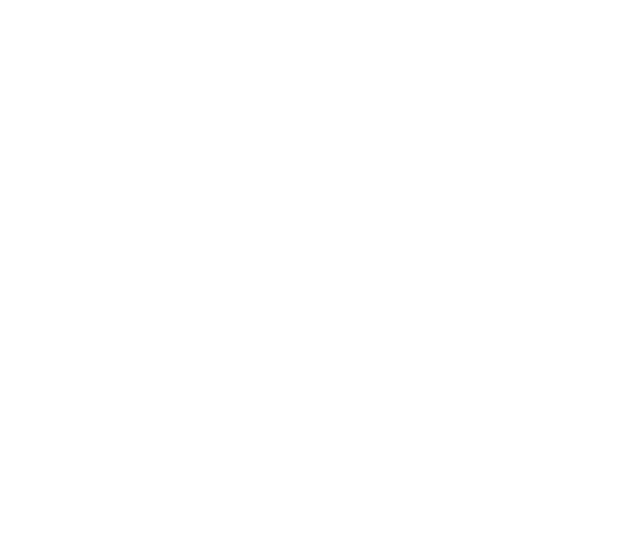
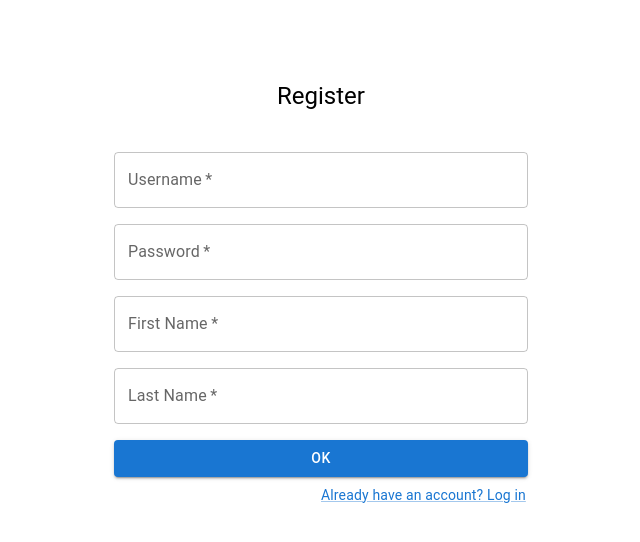
Before and after one commit to KislyjKisel/frontpg2, a React (Create React App) app: page /register in a window 1280 px wide. Before the commit this address had no page. Shown: the top 542 px of the page, without its empty margins (319-959 px from the left). Built offline with nearby package versions, Linux system fonts and the light colour scheme; what http-status-codes would draw is missing.

Commit message:
AuthForm component

```diff
--- a/src/App.js
+++ b/src/App.js
@@ -12,7 +12,7 @@ function App() {
         <AuthProvider>
             <BrowserRouter>
                 <Routes>
-                    <Route path="/registration" element={
+                    <Route path="/register" element={
                         <OnlyUnauthenticated redirect='/'>
                             <Registration />
                         </OnlyUnauthenticated>
--- /dev/null
+++ b/src/components/Auth/Form/auto.js
@@ -0,0 +1,70 @@
+import { useMemo, useState } from 'react';
+
+import AuthForm from '.';
+import AuthTextField from '../TextField';
+
+
+export const FieldKind = {
+    Text: 1,
+};
+
+function createAutoAuthForm(fields, initialFormState) {
+    return ({
+        header,
+        alternativePath,
+        alternativeText,
+        submitLabel,
+        onSubmit,
+    }) => {
+        const [formState, setFormState] = useState(initialFormState);
+
+        const handleChange = (e) => {
+            setFormState({
+                ...formState,
+                [e.target.name]: e.target.value,
+            })
+        };
+
+        return (
+            <AuthForm
+                header={header}
+                alternativePath={alternativePath}
+                alternativeText={alternativeText}
+                submitLabel={submitLabel}
+                onSubmit={e => onSubmit(formState, e)}
+            >
+                {fields.map((field, fieldIdx) => {
+                    switch(field.kind) {
+                        case FieldKind.Text:
+                            return (
+                                <AuthTextField
+                                    key={`field-${fieldIdx}`}
+                                    required
+                                    name={field.name}
+                                    label={field.label}
+                                    value={formState[field.name]}
+                                    type={field.type}
+                                    onChange={handleChange}
+                                />
+                            );
+                    }
+                })}
+            </AuthForm>
+        );
+    };
+}
+
+export function useAutoAuthForm(stringifiedFields) {
+    return useMemo(() => {
+        const fields = JSON.parse(stringifiedFields);
+        let initialFormState = {};
+        fields.forEach(field => {
+            switch(field.kind) {
+                case FieldKind.Text:
+                    initialFormState[field.name] = "";
+                    break;
+            }
+        });
+        return createAutoAuthForm(fields, initialFormState);
+    }, [stringifiedFields]);
+}
--- /dev/null
+++ b/src/components/Auth/Form/index.js
@@ -0,0 +1,54 @@
+import { Link as RLink } from 'react-router-dom';
+import { Box, Button, Container, Typography, Link } from '@mui/material';
+import Grid2 from '@mui/material/Unstable_Grid2/Grid2';
+
+import authFormStyles from './styles';
+
+
+export default function AuthForm({
+    onSubmit,
+    header,
+    alternativePath,
+    alternativeText,
+    submitLabel,
+    children,
+}) {
+    return (
+        <Container maxWidth="sm" sx={authFormStyles.container}>
+            <Box sx={authFormStyles.outerBox}>
+                <Typography component="h1" variant="h5">
+                    {header}
+                </Typography>
+                <Box
+                    component="form"
+                    onSubmit={onSubmit}
+                    sx={authFormStyles.form}
+                >
+                    {children}
+                    <Button
+                        variant="contained"
+                        fullWidth
+                        type="submit"
+                    >
+                        {submitLabel}
+                    </Button>
+                </Box>
+                <Grid2
+                    container
+                    spacing={0}
+                    sx={authFormStyles.alternativesGrid}
+                >
+                    <Grid2 item xsOffset={6} xs>
+                        <Link
+                            component={RLink}
+                            to={alternativePath}
+                            variant="body2"
+                        >
+                            {alternativeText}
+                        </Link>
+                    </Grid2>
+                </Grid2>
+            </Box>
+        </Container>
+    );
+}
--- /dev/null
+++ b/src/components/Auth/Form/styles.js
@@ -0,0 +1,28 @@
+const authFormStyles = {
+    container: {
+        alignItems: "center"
+    },
+    outerBox: {
+        mt: 10,
+        ml: "auto",
+        mr: "auto",
+        display: "flex",
+        flexDirection: "column",
+        alignItems: "center",
+        width: "75%",
+    },
+    form: {
+        mt: 5,
+        display: "flex",
+        flexDirection: "column",
+        alignItems: "center",
+        gap: 2,
+        width: "100%",
+    },
+    alternativesGrid: {
+        mt: 1,
+        width: "100%",
+    },
+};
+
+export default authFormStyles;
--- /dev/null
+++ b/src/components/Auth/TextField.js
@@ -0,0 +1,23 @@
+import { TextField } from '@mui/material';
+
+export default function AuthTextField({
+    required,
+    name,
+    label,
+    type = undefined,
+    value,
+    onChange,
+}) {
+    return (
+        <TextField
+            variant="outlined"
+            required={required}
+            name={name}
+            fullWidth
+            label={label}
+            type={type}
+            value={value}
+            onChange={onChange}
+        />
+    );
+}
--- a/src/pages/Login.js
+++ b/src/pages/Login.js
@@ -1,26 +1,30 @@
-import { useState } from 'react';
-import { useNavigate, Link as RLink } from "react-router-dom";
-import { Box, Button, Container, Link, TextField, Typography } from '@mui/material';
-import Grid2 from '@mui/material/Unstable_Grid2/Grid2';
+import { useNavigate } from "react-router-dom";
 
 import requestAuth, { setTokens } from '../requests/auth';
+import { FieldKind, useAutoAuthForm } from '../components/Auth/Form/auto';
 
 
-export function Login(props) {
+const loginFormFields = JSON.stringify([
+    {
+        kind: FieldKind.Text,
+        name: 'login',
+        label: 'Username',
+        required: true
+    },
+    {
+        kind: FieldKind.Text,
+        name: 'password',
+        label: 'Password',
+        required: true,
+        type: 'password'
+    },
+]);
+
+export function Login() {
     const navigate = useNavigate();
-    const [loginFormState, setLoginFormState] = useState({
-        login: "",
-        password: "",
-    });
+    const AutoAuthForm = useAutoAuthForm(loginFormFields);
 
-    const handleChange = (e) => {
-        setLoginFormState({
-            ...loginFormState,
-            [e.target.name]: e.target.value,
-        })
-    };
-
-    const handleSubmit = async (e) => {
+    const handleSubmit = async (loginFormState, e) => {
         e.preventDefault();
         try {
             const { data: tokens } = await requestAuth.login({ ...loginFormState });
@@ -33,79 +37,12 @@ export function Login(props) {
     };
 
     return (
-        <Container maxWidth="sm" sx={{ alignItems: "center" }}>
-            <Box
-                sx={{
-                    mt: 10,
-                    ml: "auto",
-                    mr: "auto",
-                    display: "flex",
-                    flexDirection: "column",
-                    alignItems: "center",
-                    width: "75%",
-                }}
-            >
-                <Typography component="h1" variant="h5">
-                    Login
-                </Typography>
-                <Box
-                    component="form"
-                    onSubmit={handleSubmit}
-                    sx={{
-                        mt: 5,
-                        display: "flex",
-                        flexDirection: "column",
-                        alignItems: "center",
-                        gap: 2,
-                        width: "100%",
-                    }}
-                >
-                    <TextField
-                        variant="outlined"
-                        required
-                        name="login"
-                        fullWidth
-                        label="Login"
-                        value={loginFormState.login}
-                        onChange={handleChange}
-                    />
-                    <TextField
-                        variant="outlined"
-                        required
-                        fullWidth
-                        name="password"
-                        type="password"
-                        label="Password"
-                        value={loginFormState.password}
-                        onChange={handleChange}
-                    />
-                    <Button
-                        variant="contained"
-                        fullWidth
-                        type="submit"
-                    >
-                        Login
-                    </Button>
-                </Box>
-                <Grid2
-                    container
-                    spacing={0}
-                    sx={{
-                        mt: 1,
-                        width: "100%",
-                    }}
-                >
-                    <Grid2 item xsOffset={6} xs>
-                        <Link
-                            component={RLink}
-                            to="/registration"
-                            variant="body2"
-                        >
-                            Don't have an account? Register
-                        </Link>
-                    </Grid2>
-                </Grid2>
-            </Box>
-        </Container>
+        <AutoAuthForm
+            header='Log in'
+            alternativePath='/register'
+            alternativeText="Don't have an account? Register"
+            submitLabel='OK'
+            onSubmit={handleSubmit}
+        />
     );
 }
--- a/src/pages/Registration.js
+++ b/src/pages/Registration.js
@@ -1,28 +1,42 @@
-import { useNavigate, Link as RLink } from "react-router-dom";
-import { useState } from 'react';
-import { Box, Button, Container, Link, TextField, Typography } from '@mui/material';
-import Grid2 from '@mui/material/Unstable_Grid2/Grid2';
+import { useNavigate } from "react-router-dom";
 
 import requestAuth, { setTokens } from '../requests/auth';
+import { FieldKind, useAutoAuthForm } from '../components/Auth/Form/auto';
 
 
-export function Registration(props) {
+const regFormFields = JSON.stringify([
+    {
+        kind: FieldKind.Text,
+        name: 'login',
+        label: 'Username',
+        required: true
+    },
+    {
+        kind: FieldKind.Text,
+        name: 'password',
+        label: 'Password',
+        required: true,
+        type: 'password'
+    },
+    {
+        kind: FieldKind.Text,
+        name: 'firstName',
+        label: 'First Name',
+        required: true,
+    },
+    {
+        kind: FieldKind.Text,
+        name: 'lastName',
+        label: 'Last Name',
+        required: true,
+    },
+]);
+
+export function Registration() {
     const navigate = useNavigate();
-    const [regFormState, setRegFormState] = useState({
-        login: "",
-        password: "",
-        firstName: "",
-        lastName: "",
-    });
+    const AutoAuthForm = useAutoAuthForm(regFormFields);
 
-    const handleChange = (e) => {
-        setRegFormState({
-            ...regFormState,
-            [e.target.name]: e.target.value,
-        })
-    };
-
-    const handleSubmit = async (e) => {
+    const handleSubmit = async (regFormState, e) => {
         e.preventDefault();
         try {
             const { data: tokens } = await requestAuth.register({ ...regFormState });
@@ -35,97 +49,12 @@ export function Registration(props) {
     };
 
     return (
-        <Container maxWidth="sm" sx={{ alignItems: "center" }}>
-            <Box
-                sx={{
-                    mt: 10,
-                    ml: "auto",
-                    mr: "auto",
-                    display: "flex",
-                    flexDirection: "column",
-                    alignItems: "center",
-                    width: "75%",
-                }}
-            >
-                <Typography component="h1" variant="h5">
-                    Register
-                </Typography>
-                <Box
-                    component="form"
-                    onSubmit={handleSubmit}
-                    sx={{
-                        mt: 5,
-                        display: "flex",
-                        flexDirection: "column",
-                        alignItems: "center",
-                        gap: 2,
-                        width: "100%",
-                    }}
-                >
-                    <TextField
-                        variant="outlined"
-                        required
-                        fullWidth
-                        name="login"
-                        label="Login"
-                        value={regFormState.login}
-                        onChange={handleChange}
-                    />
-                    <TextField
-                        variant="outlined"
-                        required
-                        fullWidth
-                        name="password"
-                        type="password"
-                        label="Password"
-                        value={regFormState.password}
-                        onChange={handleChange}
-                    />
-                    <TextField
-                        variant="outlined"
-                        required
-                        fullWidth
-                        name="firstName"
-                        label="First Name"
-                        value={regFormState.firstName}
-                        onChange={handleChange}
-                    />
-                    <TextField
-                        variant="outlined"
-                        required
-                        fullWidth
-                        name="lastName"
-                        label="Last Name"
-                        value={regFormState.lastName}
-                        onChange={handleChange}
-                    />
-                    <Button
-                        variant="contained"
-                        fullWidth
-                        type="submit"
-                    >
-                        Register
-                    </Button>
-                </Box>
-                <Grid2
-                    container
-                    spacing={0}
-                    sx={{
-                        mt: 1,
-                        width: "100%",
-                    }}
-                >
-                    <Grid2 item xsOffset={6} xs>
-                        <Link
-                            component={RLink}
-                            to="/login"
-                            variant="body2"
-                        >
-                            Already have an account? Login
-                        </Link>
-                    </Grid2>
-                </Grid2>
-            </Box>
-        </Container>
+        <AutoAuthForm
+            header='Register'
+            alternativePath='/login'
+            alternativeText="Already have an account? Log in"
+            submitLabel='OK'
+            onSubmit={handleSubmit}
+        />
     );
 }
```
